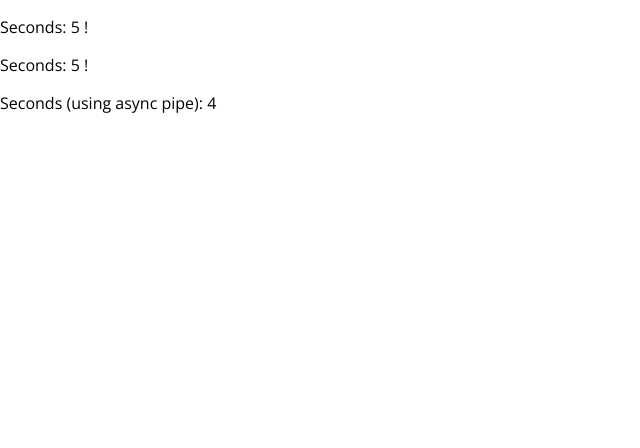
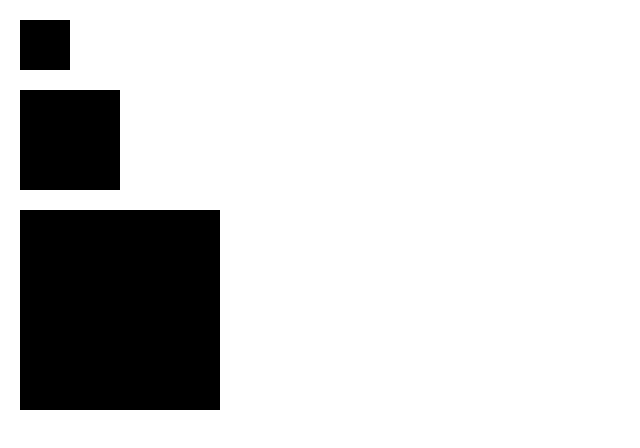
Before and after one commit to Mikailus/angular-tasks-without-context, an Angular app: page / in a window 1280 px wide. Shown: the top 448 px of the page, without its empty margins (0-640 px from the left). Built offline with nearby package versions, Linux system fonts and the light colour scheme.

Commit message:
Użycie @Input z wykorzystaniem enuma

```diff
--- a/src/app/app.component.html
+++ b/src/app/app.component.html
@@ -33,6 +33,8 @@
 
 <!-- <app-button-and-random-text-container></app-button-and-random-text-container> -->
 
-<app-counter></app-counter>
+<!-- <app-counter></app-counter>
 
-<app-async-counter></app-async-counter>
+<app-async-counter></app-async-counter> -->
+
+<app-sizes></app-sizes>
--- a/src/app/app.module.ts
+++ b/src/app/app.module.ts
@@ -12,6 +12,8 @@ import { RandomTextComponentComponent } from './random-text-component/random-tex
 import { ButtonAndRandomTextContainerComponent } from './button-and-random-text-container/button-and-random-text-container.component';
 import { CounterComponent } from './counter/counter.component';
 import { AsyncCounterComponent } from './async-counter/async-counter.component';
+import { SizesComponent } from './sizes/sizes.component';
+import { SizeComponent } from './size/size.component';
 
 @NgModule({
   declarations: [
@@ -25,7 +27,9 @@ import { AsyncCounterComponent } from './async-counter/async-counter.component';
     RandomTextComponentComponent,
     ButtonAndRandomTextContainerComponent,
     CounterComponent,
-    AsyncCounterComponent
+    AsyncCounterComponent,
+    SizesComponent,
+    SizeComponent
   ],
   imports: [
     BrowserModule
--- /dev/null
+++ b/src/app/enums/size.enum.ts
@@ -0,0 +1,5 @@
+export enum Size {
+  Small,
+  Medium,
+  Big
+}
--- /dev/null
+++ b/src/app/size/size.component.css
@@ -0,0 +1,19 @@
+.box {
+  background-color: #000;
+  margin: 20px;
+}
+
+.box--small {
+  width: 50px;
+  height: 50px;
+}
+
+.box--medium {
+  width: 100px;
+  height: 100px;
+}
+
+.box--big {
+  width: 200px;
+  height: 200px;
+}
--- /dev/null
+++ b/src/app/size/size.component.html
@@ -0,0 +1,5 @@
+<div class="box" [ngClass]="{
+  'box--small': size === sizes.Small,
+  'box--medium': size === sizes.Medium,
+  'box--big': size === sizes.Big
+}"></div>
--- /dev/null
+++ b/src/app/size/size.component.ts
@@ -0,0 +1,13 @@
+import { Component, Input } from '@angular/core';
+import { Size } from '../enums/size.enum';
+
+@Component({
+  selector: 'app-size',
+  templateUrl: './size.component.html',
+  styleUrls: ['./size.component.css']
+})
+export class SizeComponent {
+  @Input() size: Size;
+
+  public sizes: typeof Size = Size;
+}
--- /dev/null
+++ b/src/app/sizes/sizes.component.html
@@ -0,0 +1,5 @@
+<div>
+  <app-size [size]="sizes.Small"></app-size>
+  <app-size [size]="sizes.Medium"></app-size>
+  <app-size [size]="sizes.Big"></app-size>
+</div>
--- /dev/null
+++ b/src/app/sizes/sizes.component.ts
@@ -0,0 +1,11 @@
+import { Component } from '@angular/core';
+import { Size } from '../enums/size.enum';
+
+@Component({
+  selector: 'app-sizes',
+  templateUrl: './sizes.component.html',
+  styleUrls: ['./sizes.component.css']
+})
+export class SizesComponent {
+  public sizes: typeof Size = Size;
+}
```
Also changed, not shown: src/app/sizes/sizes.component.css (added).
